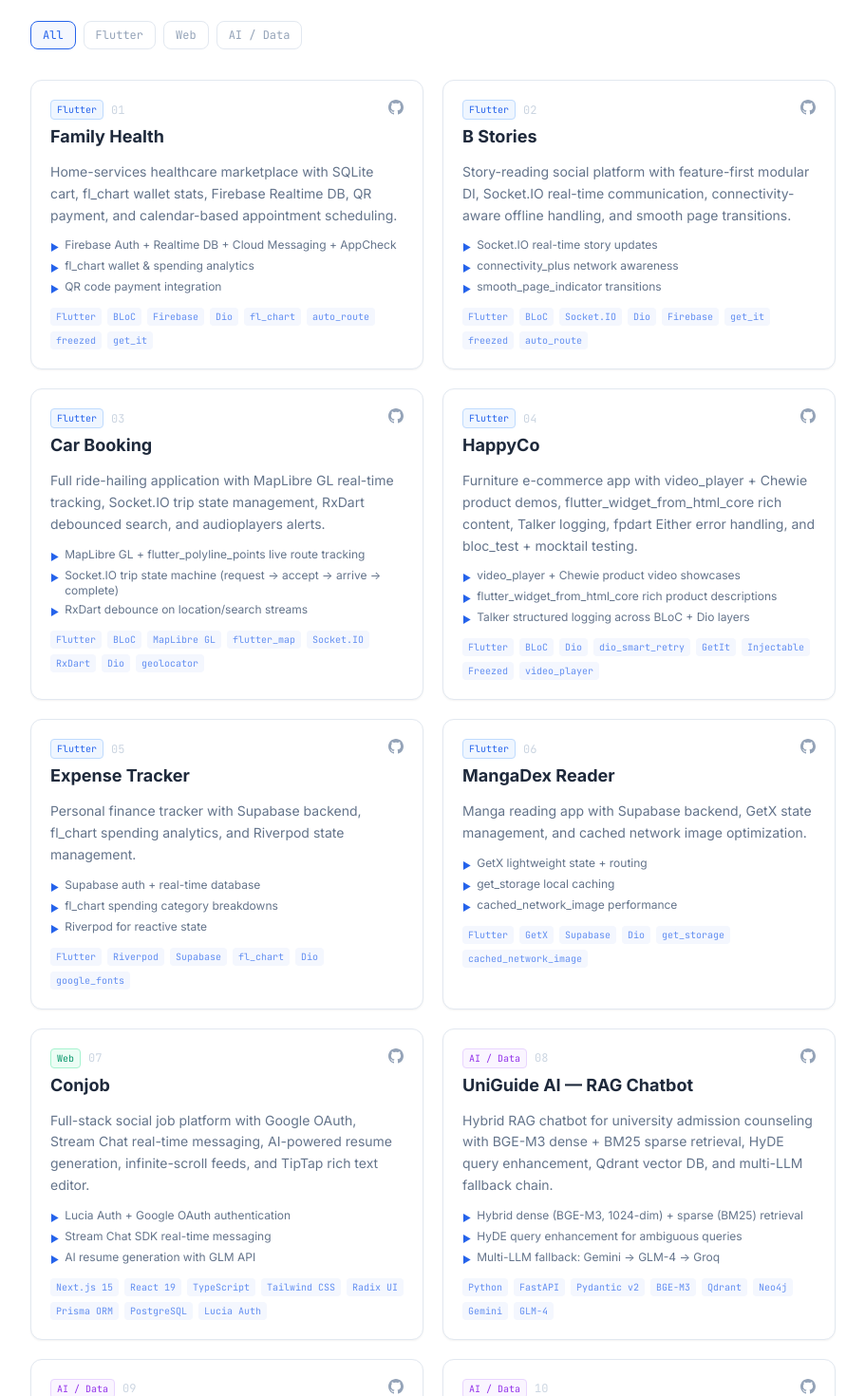
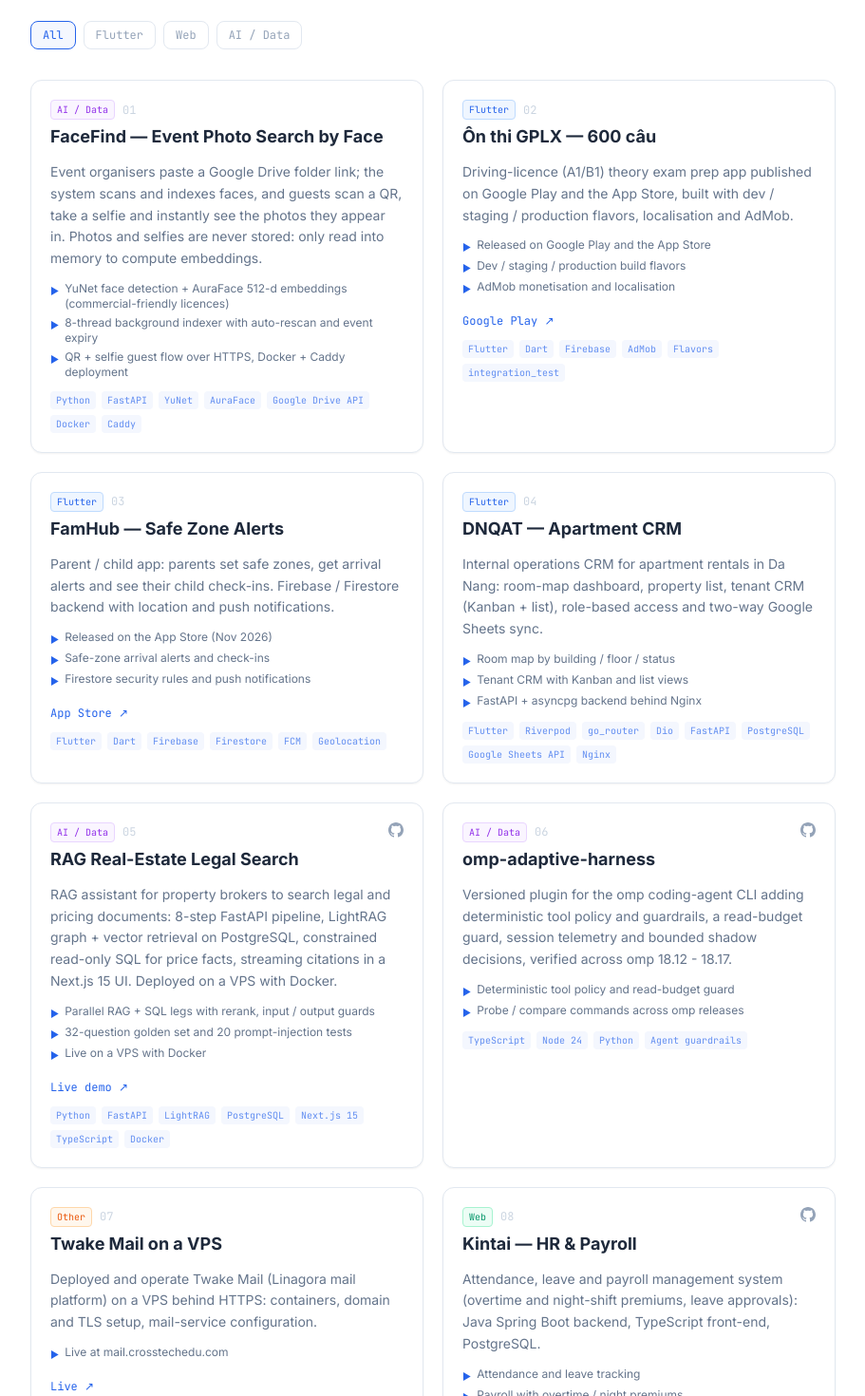
Before and after one commit to TienDat11/portfolio, a React (Vite) app: page / in a window 1280 px wide. Shown: the part 1840-3310 px from the top of the page at 95% size, without its empty margins (184-1095 px from the left). Built offline with nearby package versions, Linux system fonts and the light colour scheme.

Commit message:
feat: add projects since May 2026 (GPLX, FamHub, FaceFind, DNQAT CRM, RAG real-estate, omp harness, Twake Mail, Kintai, HueCIT RAG) and live/store links
Co-Authored-By: Claude Sonnet 5.5 <noreply@anthropic.com>

```diff
--- a/src/components/ProjectCard.tsx
+++ b/src/components/ProjectCard.tsx
@@ -68,6 +68,17 @@ export default function ProjectCard({ project, index }: ProjectCardProps) {
         </ul>
       )}
 
+      {project.liveUrl && (
+        <a
+          href={project.liveUrl}
+          target="_blank"
+          rel="noopener noreferrer"
+          className="inline-block text-xs font-mono text-primary hover:underline mb-3"
+        >
+          {project.liveLabel ?? 'Live'} &#8599;
+        </a>
+      )}
+
       <div className="flex flex-wrap gap-1.5">
         {project.tech.slice(0, 8).map((t) => (
           <span
--- a/src/data/portfolio.ts
+++ b/src/data/portfolio.ts
@@ -80,6 +80,145 @@ export const portfolioData: PortfolioData = {
   ],
 
   projects: [
+    {
+      id: 'face-find',
+      title: 'FaceFind — Event Photo Search by Face',
+      description:
+        'Event organisers paste a Google Drive folder link; the system scans and indexes faces, and guests scan a QR, take a selfie and instantly see the photos they appear in. Photos and selfies are never stored: only read into memory to compute embeddings.',
+      role: 'Developer — Team member at Cross Players',
+      tech: ['Python', 'FastAPI', 'YuNet', 'AuraFace', 'Google Drive API', 'Docker', 'Caddy'],
+      highlights: [
+        'YuNet face detection + AuraFace 512-d embeddings (commercial-friendly licences)',
+        '8-thread background indexer with auto-rescan and event expiry',
+        'QR + selfie guest flow over HTTPS, Docker + Caddy deployment',
+      ],
+      githubUrl: '',
+      category: 'ai',
+      hasGithubRepo: false,
+    },
+    {
+      id: 'gplx-exam-prep',
+      title: 'Ôn thi GPLX — 600 câu',
+      description:
+        'Driving-licence (A1/B1) theory exam prep app published on Google Play and the App Store, built with dev / staging / production flavors, localisation and AdMob.',
+      role: 'Flutter Developer — Team member at Cross Edu Tech',
+      tech: ['Flutter', 'Dart', 'Firebase', 'AdMob', 'Flavors', 'integration_test'],
+      highlights: [
+        'Released on Google Play and the App Store',
+        'Dev / staging / production build flavors',
+        'AdMob monetisation and localisation',
+      ],
+      githubUrl: '',
+      liveUrl: 'https://play.google.com/store/apps/details?id=com.crosstechedu.gplx',
+      liveLabel: 'Google Play',
+      category: 'mobile',
+      hasGithubRepo: false,
+    },
+    {
+      id: 'famhub',
+      title: 'FamHub — Safe Zone Alerts',
+      description:
+        'Parent / child app: parents set safe zones, get arrival alerts and see their child check-ins. Firebase / Firestore backend with location and push notifications.',
+      role: 'Flutter Developer — Team member at Cross Edu Tech',
+      tech: ['Flutter', 'Dart', 'Firebase', 'Firestore', 'FCM', 'Geolocation'],
+      highlights: [
+        'Released on the App Store (Nov 2026)',
+        'Safe-zone arrival alerts and check-ins',
+        'Firestore security rules and push notifications',
+      ],
+      githubUrl: '',
+      liveUrl: 'https://apps.apple.com/vn/app/id6828317767',
+      liveLabel: 'App Store',
+      category: 'mobile',
+      hasGithubRepo: false,
+    },
+    {
+      id: 'dnqat-crm',
+      title: 'DNQAT — Apartment CRM',
+      description:
+        'Internal operations CRM for apartment rentals in Da Nang: room-map dashboard, property list, tenant CRM (Kanban + list), role-based access and two-way Google Sheets sync.',
+      role: 'Flutter / Full-stack Developer',
+      tech: ['Flutter', 'Riverpod', 'go_router', 'Dio', 'FastAPI', 'PostgreSQL', 'Google Sheets API', 'Nginx'],
+      highlights: [
+        'Room map by building / floor / status',
+        'Tenant CRM with Kanban and list views',
+        'FastAPI + asyncpg backend behind Nginx',
+      ],
+      githubUrl: '',
+      category: 'mobile',
+      hasGithubRepo: false,
+    },
+    {
+      id: 'rag-real-estate',
+      title: 'RAG Real-Estate Legal Search',
+      description:
+        'RAG assistant for property brokers to search legal and pricing documents: 8-step FastAPI pipeline, LightRAG graph + vector retrieval on PostgreSQL, constrained read-only SQL for price facts, streaming citations in a Next.js 15 UI. Deployed on a VPS with Docker.',
+      role: 'AI / Full-stack Engineer — Personal project',
+      tech: ['Python', 'FastAPI', 'LightRAG', 'PostgreSQL', 'Next.js 15', 'TypeScript', 'Docker'],
+      highlights: [
+        'Parallel RAG + SQL legs with rerank, input / output guards',
+        '32-question golden set and 20 prompt-injection tests',
+        'Live on a VPS with Docker',
+      ],
+      githubUrl: 'https://github.com/TienDat11/chatbot-real-estate',
+      liveUrl: 'https://14-225-81-171.sslip.io',
+      liveLabel: 'Live demo',
+      category: 'ai',
+      hasGithubRepo: true,
+    },
+    {
+      id: 'omp-harness',
+      title: 'omp-adaptive-harness',
+      description:
+        'Versioned plugin for the omp coding-agent CLI adding deterministic tool policy and guardrails, a read-budget guard, session telemetry and bounded shadow decisions, verified across omp 18.12 - 18.17.',
+      role: 'Developer — Open source',
+      tech: ['TypeScript', 'Node 24', 'Python', 'Agent guardrails'],
+      highlights: [
+        'Deterministic tool policy and read-budget guard',
+        'Probe / compare commands across omp releases',
+      ],
+      githubUrl: 'https://github.com/TienDat11/omp-harness-plugin',
+      category: 'ai',
+      hasGithubRepo: true,
+    },
+    {
+      id: 'twake-mail',
+      title: 'Twake Mail on a VPS',
+      description:
+        'Deployed and operate Twake Mail (Linagora mail platform) on a VPS behind HTTPS: containers, domain and TLS setup, mail-service configuration.',
+      role: 'DevOps / Deployment',
+      tech: ['Docker', 'Linux VPS', 'TLS', 'Reverse proxy'],
+      highlights: ['Live at mail.crosstechedu.com'],
+      githubUrl: '',
+      liveUrl: 'https://mail.crosstechedu.com',
+      liveLabel: 'Live',
+      category: 'other',
+      hasGithubRepo: false,
+    },
+    {
+      id: 'kintai',
+      title: 'Kintai — HR & Payroll',
+      description:
+        'Attendance, leave and payroll management system (overtime and night-shift premiums, leave approvals): Java Spring Boot backend, TypeScript front-end, PostgreSQL.',
+      role: 'Full-stack Developer',
+      tech: ['Java', 'Spring Boot', 'TypeScript', 'PostgreSQL', 'Docker'],
+      highlights: ['Attendance and leave tracking', 'Payroll with overtime / night premiums'],
+      githubUrl: 'https://github.com/TienDat11/kintai',
+      category: 'web',
+      hasGithubRepo: true,
+    },
+    {
+      id: 'huecit-chatbot-rag',
+      title: 'HueCIT Chatbot RAG',
+      description:
+        'Technical-support chatbot: RAG over internal documentation plus screenshot analysis that recognises the error context and suggests fixes. 8-week plan, team of 2.',
+      role: 'AI Engineer — Team of 2',
+      tech: ['Python', 'RAG', 'Vision', 'pytest', 'pre-commit'],
+      highlights: ['Document Q&A pipeline', 'Error-screenshot analysis'],
+      githubUrl: 'https://github.com/TienDat11/huecit-chatbot-rag',
+      category: 'ai',
+      hasGithubRepo: true,
+    },
     {
       id: 'family-health',
       title: 'Family Health',
--- a/src/types/index.ts
+++ b/src/types/index.ts
@@ -25,6 +25,8 @@ export interface Project {
   tech: string[]
   highlights: string[]
   githubUrl: string
+  liveUrl?: string
+  liveLabel?: string
   category: 'mobile' | 'web' | 'ai' | 'other'
   hasGithubRepo: boolean
 }
```
